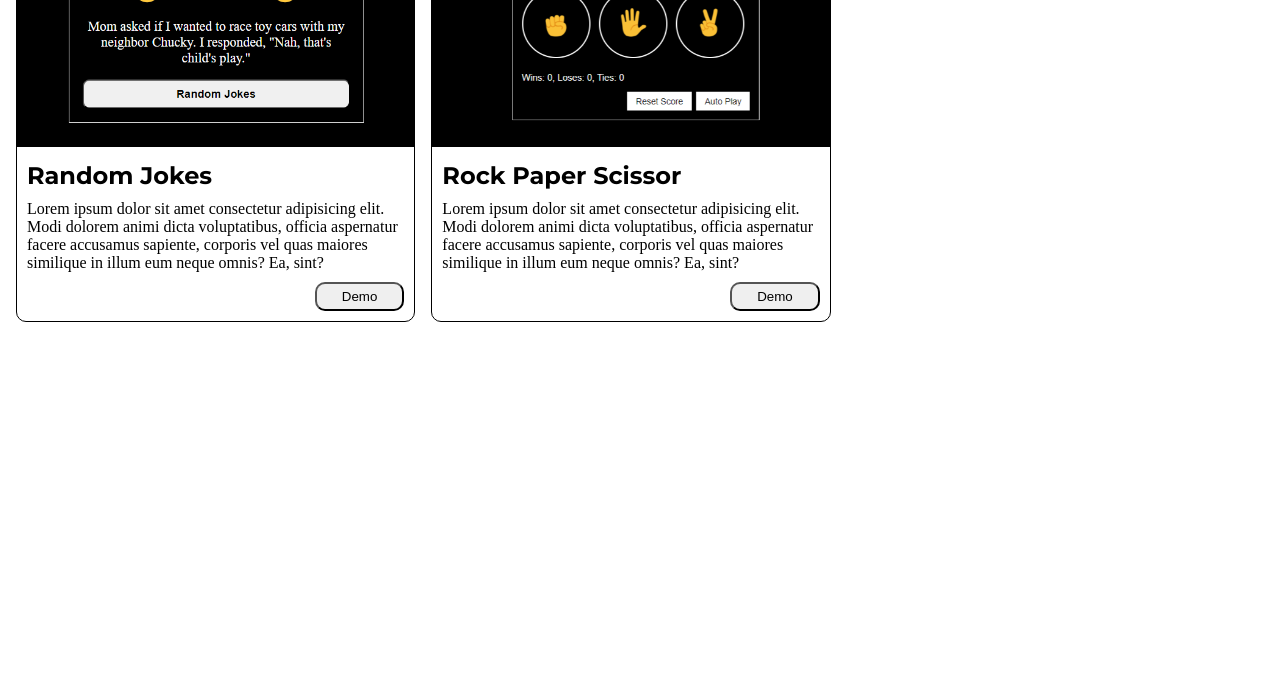
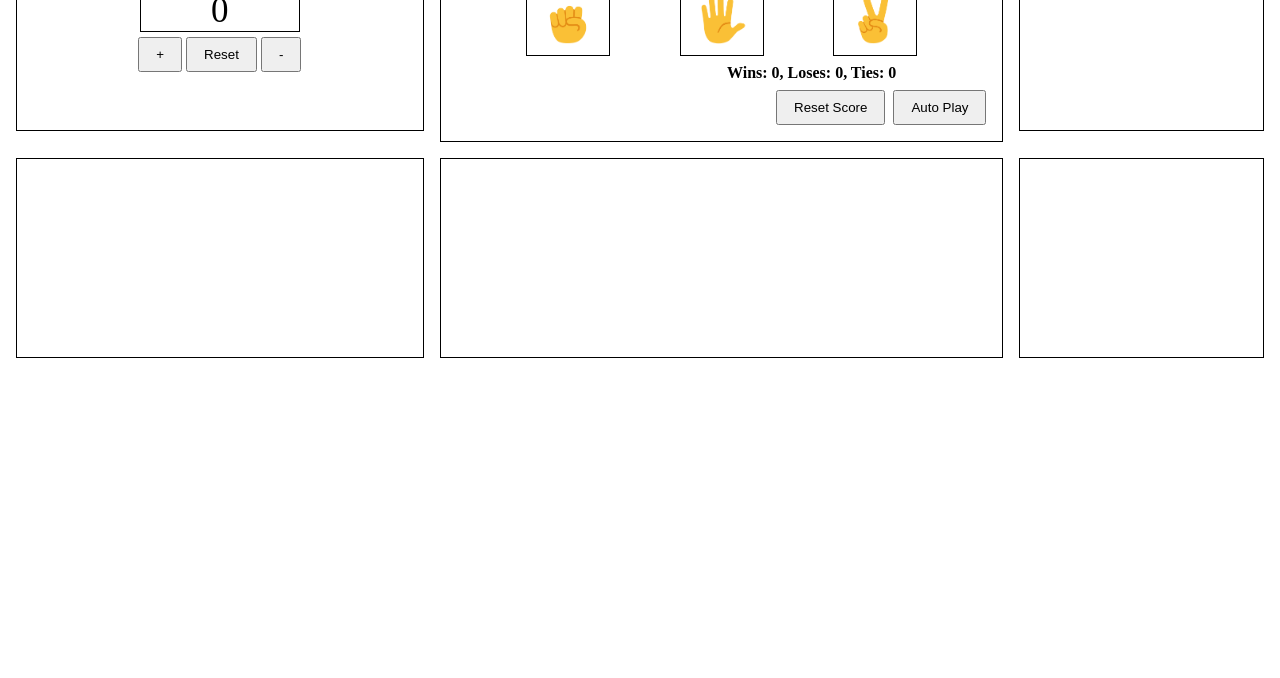
Before and after one commit to idil-abdi/mini-projects, a plain HTML site: page index.html in a window 1280 px wide. Shown: the part 122-800 px from the top of the page. Drawn offline with Linux system fonts and the light colour scheme; a web font is replaced by a local one.

Commit message:
commit changes

```diff
--- a/counter/counter.css
+++ /dev/null
@@ -1,34 +0,0 @@
-*{
-    box-sizing: border-box;
-    margin: 0;
-    padding: 0;
-}
-
-body{
-    font-family: 'Franklin Gothic Medium', 'Arial Narrow', Arial, sans-serif;
-}
-
-.counter-c{
-    border: 1px solid black;
-    margin:  16px auto;
-    width: 50%;
-    text-align: center;
-    padding: 1rem 0;
-}
-
-.counter-display{
-    border: 1px solid black;
-    margin: 5px auto;
-    width: 160px;
-    font-size: 35px;
-}
-
-button{
-    padding: 0.5rem 1rem;
-}
-
-@media only screen and (max-width: 320px) {
-    .counter-c{
-        width: 80%;
-    }
-}
--- a/index.html
+++ b/index.html
@@ -10,38 +10,61 @@
     <header><h1>Mini Projects</h1></header>
     <main>
       <div class="project-c">
-        <div class="card">
-          <div class="img-box">
-            <img src="./img/jokes-img.png" alt="jokes-img" />
+        <div class="box counter-c">
+          <h1>Counter:</h1>
+          <div class="counter-display"></div>
+          <button class="increase">+</button>
+          <button class="reset">Reset</button>
+          <button class="decrease">-</button>
+        </div>
+
+        <div class="box rock-paper-scissors-c">
+          <h1>Rock Paper Scissors:</h1>
+          <div class="move-icon-c">
+            <button onclick="playGame('rock');" class="move-button">
+              <img src="/img/rock-emoji.png" alt="rock" class="move-icon" />
+            </button>
+            <button onclick="playGame('paper');" class="move-button">
+              <img src="/img/paper-emoji.png" alt="paper" class="move-icon" />
+            </button>
+            <button onclick="playGame('scissors');" class="move-button">
+              <img
+                src="/img/scissors-emoji.png"
+                alt="scissors"
+                class="move-icon"
+              />
+            </button>
           </div>
-          <div class="context">
-            <h2>Random Jokes</h2>
-            <p>
-              Lorem ipsum dolor sit amet consectetur adipisicing elit. Modi
-              dolorem animi dicta voluptatibus, officia aspernatur facere
-              accusamus sapiente, corporis vel quas maiores similique in illum
-              eum neque omnis? Ea, sint?
-            </p>
-            <div class="btn-box"><button>Demo</button></div>
+
+          <div class="alignItem">
+            <p class="js-result result"></p>
+            <p class="js-score score"></p>
+          </div>
+          <p class="js-moves"></p>
+
+          <div class="btn-c">
+            <button
+              class="reset-score-button"
+              onclick="
+      score.wins = 0;
+      score.loses = 0;
+      score.tie = 0;
+      localStorage.removeItem('score'); updateScoreElement(); "
+            >
+              Reset Score
+            </button>
+            <button onclick="autoPlay();" class="auto-play-button">
+              Auto Play
+            </button>
           </div>
         </div>
-        <div class="card">
-          <div class="img-box">
-            <img src="./img/rock-paper-scissor.png" alt="rock-paper-scissor" />
-          </div>
-          <div class="context">
-            <h2>Rock Paper Scissor</h2>
-            <p>
-              Lorem ipsum dolor sit amet consectetur adipisicing elit. Modi
-              dolorem animi dicta voluptatibus, officia aspernatur facere
-              accusamus sapiente, corporis vel quas maiores similique in illum
-              eum neque omnis? Ea, sint?
-            </p>
-            <div class="btn-box"><button>Demo</button></div>
-          </div>
-        </div>
+        <div class="box"></div>
+        <div class="box"></div>
+        <div class="box"></div>
+        <div class="box"></div>
       </div>
     </main>
     <footer></footer>
+    <script src="./script.js"></script>
   </body>
 </html>
--- a/rock-paper-scissor/rock-paper-scissor.css
+++ /dev/null
@@ -1,45 +0,0 @@
-body {
-    background-color: black;
-    color: white;
-    font-family: Arial, Helvetica, sans-serif;
-    border: 1px solid white;
-    padding: 1rem;
-    margin: 1rem auto;
-    width: fit-content;
-}
-.title {
-  font-size: 30px;
-  font-weight: bold;
-  margin-top: 0;
-  text-align: center;
-}
-.move-icon {
-  height: 50px;
-}
-.move-button {
-  background-color: transparent;
-  border: 3px solid white;
-  width: 120px;
-  height: 120px;
-  border-radius: 60px;
-  margin-right: 10px;
-  cursor: pointer;
-}
-.result {
-  font-size: 25px;
-  font-weight: bold;
-}
-
-.reset-score-button,  .auto-play-button{
-  background-color: white;
-  border: none;
-  font-size: 15px;
-  padding: 8px 15px;
-  cursor: pointer;
-}
-
-.btn-c{
-  display: flex;
-  justify-content: end;
-  gap: 0.5rem;
-}
--- a/rock-paper-scissor/rock-paper-scissor.js
+++ b/script.js
@@ -1,10 +1,37 @@
+let displayEl = document.querySelector('.counter-display');
+let increaseEl = document.querySelector('.increase');
+let decreaseEl = document.querySelector('.decrease');
+let resetEl = document.querySelector('.reset');
+
+let count = 0;
+update()
+increaseEl.addEventListener('click', () => {
+    count++
+    update()
+})
+decreaseEl.addEventListener('click', () => {
+    count--
+    update()
+})
+function update() {
+    displayEl.innerHTML = count;
+}
+decreaseEl.addEventListener('click', () => {
+    count--
+    update()
+})
+
+//rock paper scissors
+
+
+
 let score = JSON.parse(localStorage.getItem("score")) || {
     wins: 0,
     loses: 0,
     tie: 0,
-  };
+};
 
-  updateScoreElement();
+updateScoreElement();
 
   let isAutoPlaying = false;
 
--- a/style.css
+++ b/style.css
@@ -15,42 +15,75 @@ header{
     text-align: center;
 }
 
-h1,h2{
-    font-family: 'Montserrat';
-}
-
-h2, p{
-    margin-bottom: 10px;
+h1{
+    text-align: center;
 }
 
 .project-c{
-    display: flex;
-    gap: 1rem;
-    flex-wrap: wrap;
+    display: grid;
+    grid-template-columns: auto auto auto ;
+    grid-gap: 1rem
 }
 
-.card{
-    width: 32%;
+.box{
+    width: 100%;
+    height: 200px;
     border: 1px solid black;
-    border-radius: 10px;
+}
+.box-1 {
+    width: 100%;
+    height: 200px;
+    border: 1px solid black;
 }
 
-img{
+.counter-c{
     width: 100%;
-    border-radius: 10px 10px 0  0  ;
+    text-align: center;
+    padding: 1rem 0;
 }
 
-.context{
-    margin: 10px;
+.counter-display{
+    border: 1px solid black;
+    margin: 5px auto;
+    width: 160px;
+    font-size: 35px;
 }
 
-.btn-box{
+button{
+    padding: 0.5rem 1rem;
+}
+
+.rock-paper-scissors-c{
+    color: black;
+    padding: 1rem;
+    height: fit-content;
+}
+
+.move-icon-c{
+    display: flex;
+    justify-content: space-evenly;
+}
+
+.move-icon {
+    height: 50px;
+}
+.move-button {
+    background-color: transparent;
+    border: 1px solid black;
+    cursor: pointer;
+}
+.result, .score {
+    font-weight: bold;
+}
+
+.btn-c{
     display: flex;
     justify-content: end;
-
+    gap: 0.5rem;
 }
 
-.btn-box button{
-    padding: 5px 25px;
-    border-radius: 10px;
+.alignItem{
+    display: flex;
+    justify-content: space-around;
+    margin: 0.5rem 0;
 }
```
Also changed, not shown: counter/counter.html (deleted, +0 -19 lines), counter/counter.js (deleted, +0 -26 lines), rock-paper-scissor/rock-paper-scissor.html (deleted, +0 -51 lines).
